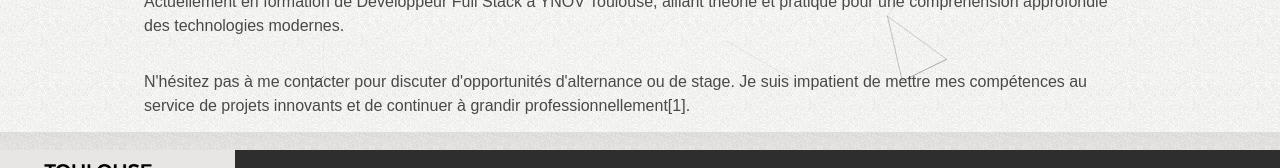
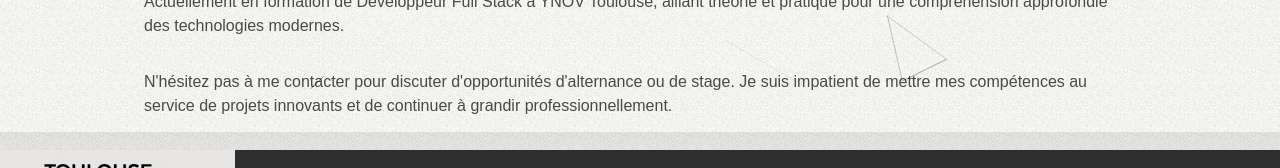
Before and after one commit to RodolpheANDRIEUX/portfolio, a SvelteKit app: page /about in a window 1280 px wide. Shown: the part 668-836 px from the top of the page. Built offline with nearby package versions, Linux system fonts and the light colour scheme.

Commit message:
cleaned the complete mess  in contact

```diff
--- a/src/routes/about/+page.svelte
+++ b/src/routes/about/+page.svelte
@@ -15,7 +15,7 @@
 <main>
 	<article>
 		<h2>Profil Professionnel</h2>
-		<p>Fort de plus de 5 ans d'expérience professionnelle, je combine une expertise technique en développement full stack avec des compétences avancées en gestion d'équipe, acquises dans des environnements exigeants, notamment au sein de l'Armée de l'Air et de l'Espace française. Actuellement étudiant à YNOV Toulouse, je suis passionné par l'innovation en informatique, le développement personnel et la gestion de projet[1].</p>
+		<p>Fort de plus de 5 ans d'expérience professionnelle, je combine une expertise technique en développement full stack avec des compétences avancées en gestion d'équipe, acquises dans des environnements exigeants, notamment au sein de l'Armée de l'Air et de l'Espace française. Actuellement étudiant à YNOV Toulouse, je suis passionné par l'innovation en informatique, le développement personnel et la gestion de projet.</p>
 	</article>
 
 	<article>
@@ -33,7 +33,7 @@
 </main>
 
 <footer>
-	<p>N'hésitez pas à me contacter pour discuter d'opportunités d'alternance ou de stage. Je suis impatient de mettre mes compétences au service de projets innovants et de continuer à grandir professionnellement[1].</p>
+	<p>N'hésitez pas à me contacter pour discuter d'opportunités d'alternance ou de stage. Je suis impatient de mettre mes compétences au service de projets innovants et de continuer à grandir professionnellement.</p>
 </footer>
 
 
```
